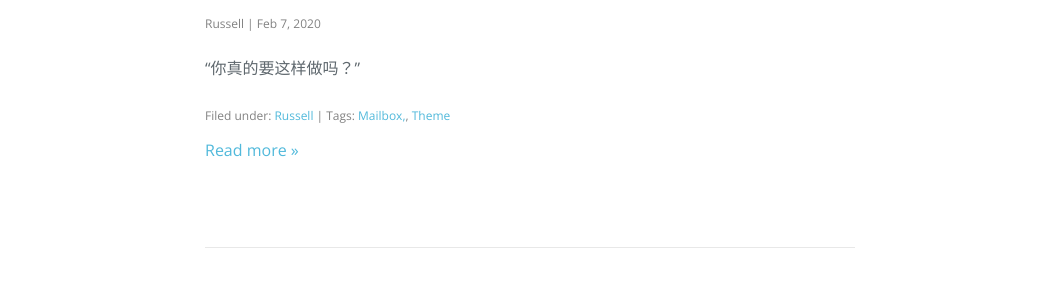
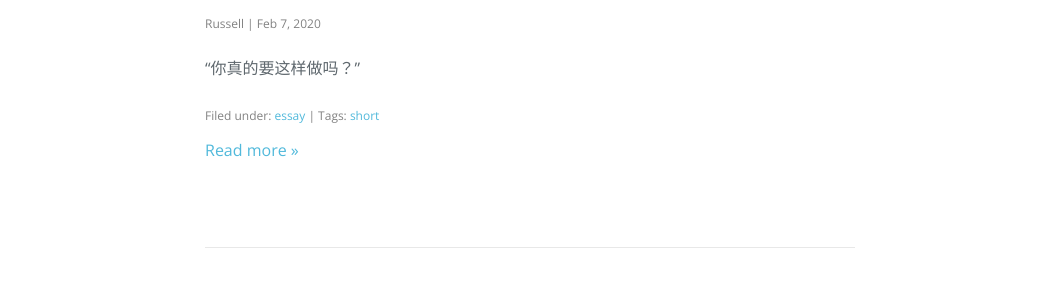
Before and after one commit to RRRussell/blog, a Jekyll site: the page built from index.html, in a window 1280 px wide and 900 px high. Shown: the part 267-567 px from the top of the window, without its empty margins (110-1171 px from the left). Built offline with Jekyll 4.4.1, drawn with Linux system fonts in a browser that asks for light colours; nearby versions of some CDN libraries; the list of posts is cut into pages by our own code.

Commit message:
Update 2084

```diff
--- a/_posts/2020-02-07-MADMAN.md
+++ b/_posts/2020-02-07-MADMAN.md
@@ -2,7 +2,7 @@
 layout: post
 title: '2084'
 date: '2020-02-07'
-tags: 'Mailbox, Theme'
-categories: Russell
+tags: short
+categories: essay
 ---
 “你真的要这样做吗？”
```
